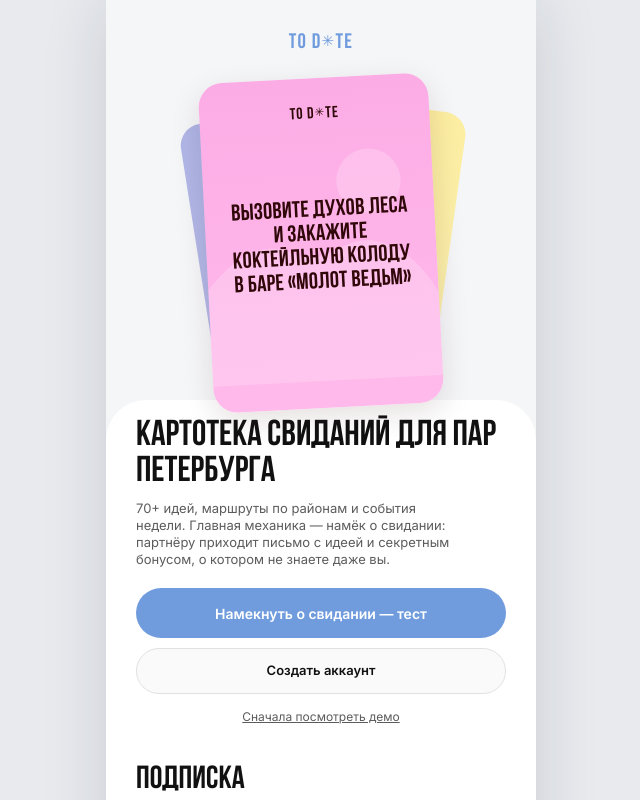
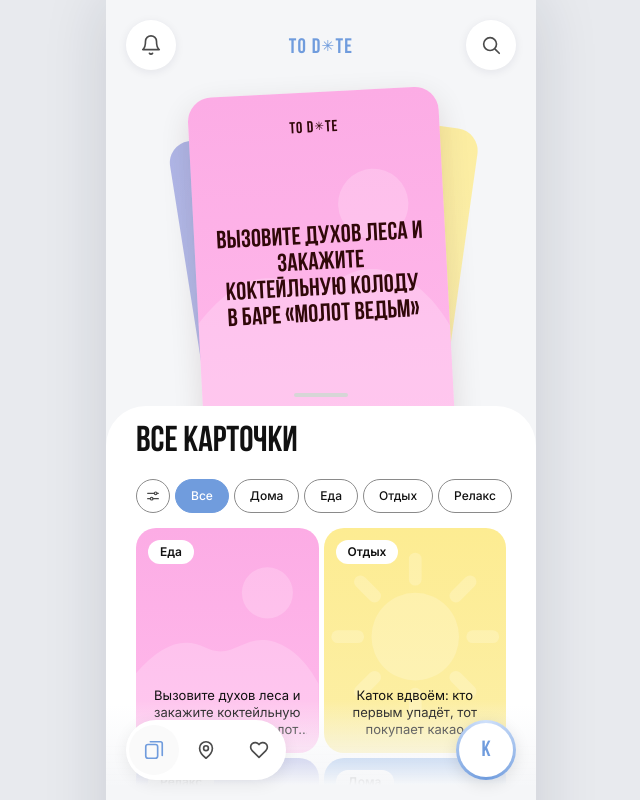
Before and after one commit to ardubrovskij-dotcom/todate-app, a React (Vite) app: page / in a window 1280 px wide. Shown: the top 800 px of the page, without its empty margins (319-959 px from the left). Built offline with nearby package versions, Linux system fonts and the light colour scheme.

Commit message:
Старт сразу с главной (#/home), лендинг по прямой ссылке

```diff
--- a/src/App.tsx
+++ b/src/App.tsx
@@ -39,7 +39,7 @@ function routeFromHash(): Route {
   const [name, id] = h.split('/');
   const names: RouteName[] = ['landing', 'auth', 'invite', 'accept', 'home', 'idea', 'hint', 'hint-sent', 'hints', 'favorites', 'routes', 'route', 'events', 'profile', 'account', 'paywall', 'notes'];
   if (names.includes(name as RouteName)) return { name: name as RouteName, id };
-  return { name: 'landing' };
+  return { name: 'home' };
 }
 
 export default function App() {
```
